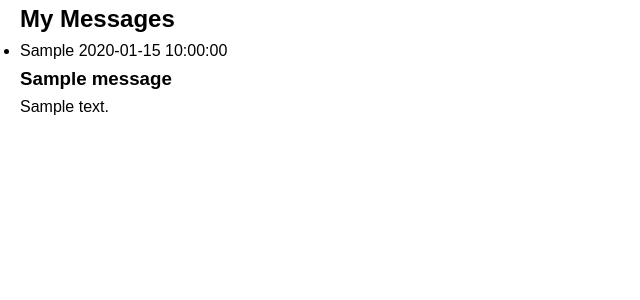
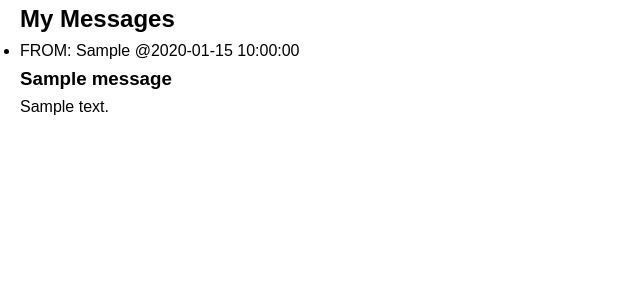
Before and after one commit to g-tejas/comp353-grp7-final-project, a PHP site: page /messages.php in a window 1280 px wide. Shown: the part 97-397 px from the top of the page, without its empty margins (0-640 px from the left). Run offline with PHP 8.4, Linux system fonts and the light colour scheme; the visitor is signed in with stand-in values (Sample User, id 1); tables that the repository leaves empty hold one stand-in row (values such as "Sample post").

Commit message:
messages display correctly

```diff
--- a/frontend/messages.php
+++ b/frontend/messages.php
@@ -50,8 +50,8 @@ $conn->close();
             <ul class="messages-list">
                 <?php foreach ($messages as $message): ?>
                     <li class="message-item">
-                        <span class="message-sender"><?php echo htmlspecialchars($message['Sender_Pseudonym']); ?></span>
-                        <span class="message-timestamp"><?php echo htmlspecialchars($message['Timestamp']); ?></span>
+                        <span class="message-sender">FROM: <?php echo htmlspecialchars($message['Sender_Pseudonym']); ?></span>
+                        <span class="message-timestamp">@<?php echo htmlspecialchars($message['Timestamp']); ?></span>
                         <h3 class="message-title"><?php echo htmlspecialchars($message['Title']); ?></h3>
                         <p class="message-body"><?php echo htmlspecialchars($message['Body']); ?></p>
                     </li>
```
